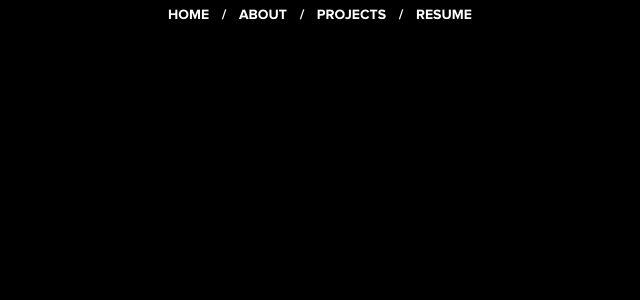
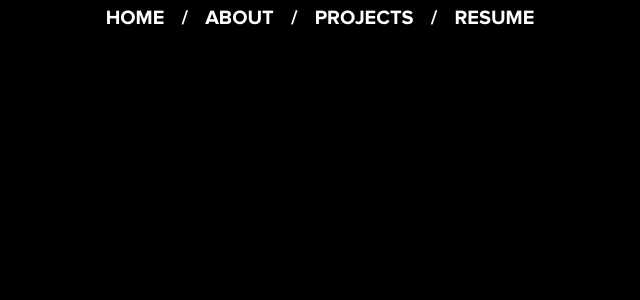
Before and after one commit to jonathanlucki/jonathanlucki.github.io, a Jekyll site: the page built from index.html, in a window 1280 px wide. Shown: the top 300 px of the page, without its empty margins (320-960 px from the left). Built offline with Jekyll 4.4.1, drawn with Linux system fonts in a browser that asks for light colours.

Commit message:
updated navbar

```diff
--- a/_includes/nav.html
+++ b/_includes/nav.html
@@ -1,5 +1,5 @@
 <nav class="nav-text">
-    <ul class="nav-bar">
+    <ul class="nav-bar secondary-colour">
         {% for item in site.data.navigation %}
         <li>
             <a href="{{item.path}}" class="navbar-item">
--- a/_sass/_nav.scss
+++ b/_sass/_nav.scss
@@ -2,16 +2,14 @@
     list-style-type: none;
     margin: 0;
     padding: 0;
-    font-size: 14px;
+    font-size: 20px;
 }
 
 @media (max-width: $mobile-breakpoint) {
     .nav-bar {
         font-size: 14px;
     }
-  }
-
-
+}
 
 .nav-bar li {
     display: inline-block;
@@ -19,7 +17,13 @@
 
 .nav-bar li:not(:first-child):before {
     content: '/';
-    padding: 0 9px 0 9px;
+    padding: 0 12px 0 12px;
+}
+
+@media (max-width: $mobile-breakpoint) {
+    .nav-bar li:not(:first-child):before {
+        padding: 0 9px 0 9px;
+    }
 }
 
 .nav-bar li a {
--- a/_sass/_text.scss
+++ b/_sass/_text.scss
@@ -1,4 +1,11 @@
 .nav-text {
     font-family: 'Proxima-Nova-Bold';
+}
+
+.primary-colour {
+    color: $primary-colour;
+}
+
+.secondary-colour {
     color: $secondary-colour;
 }
```
